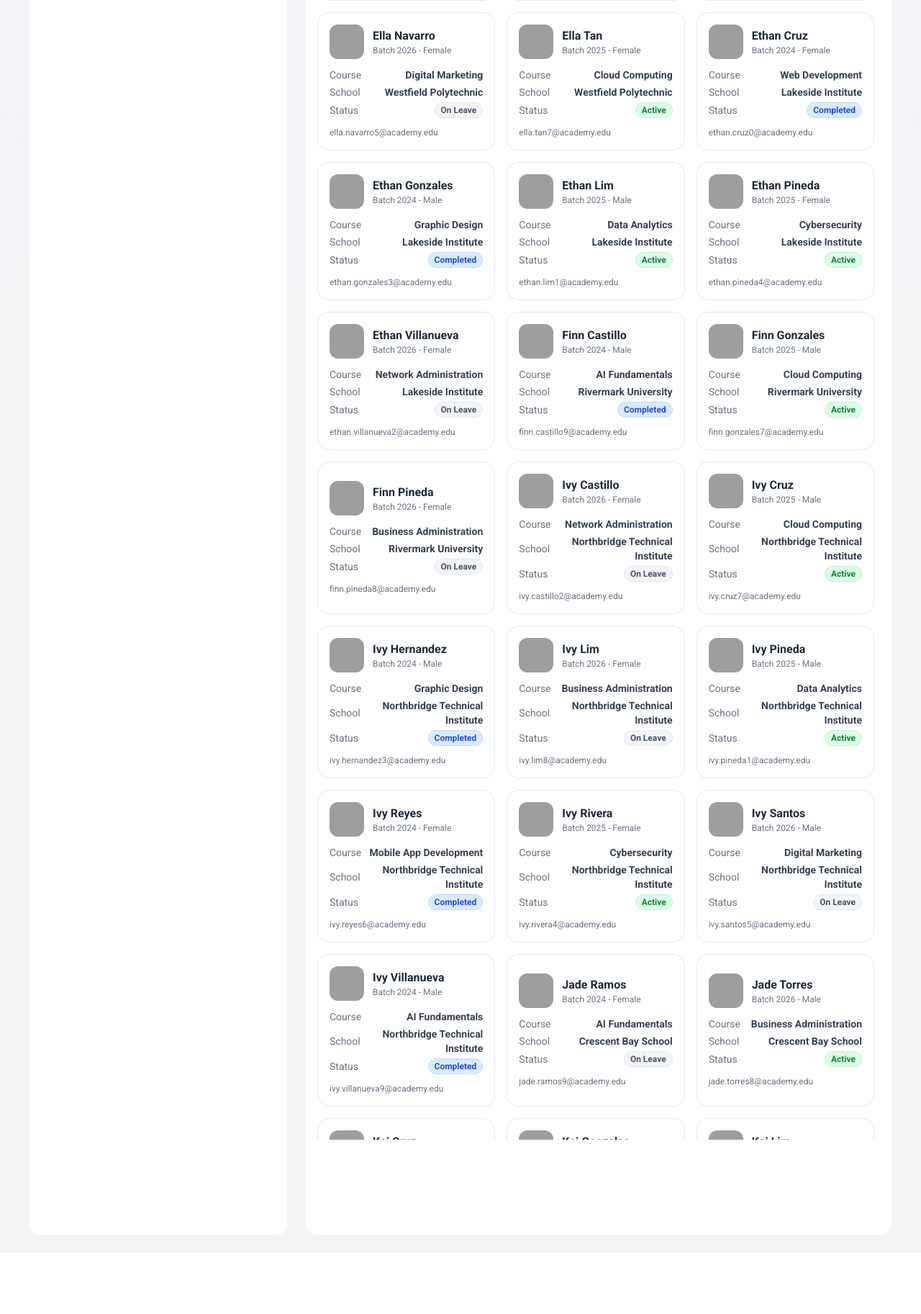
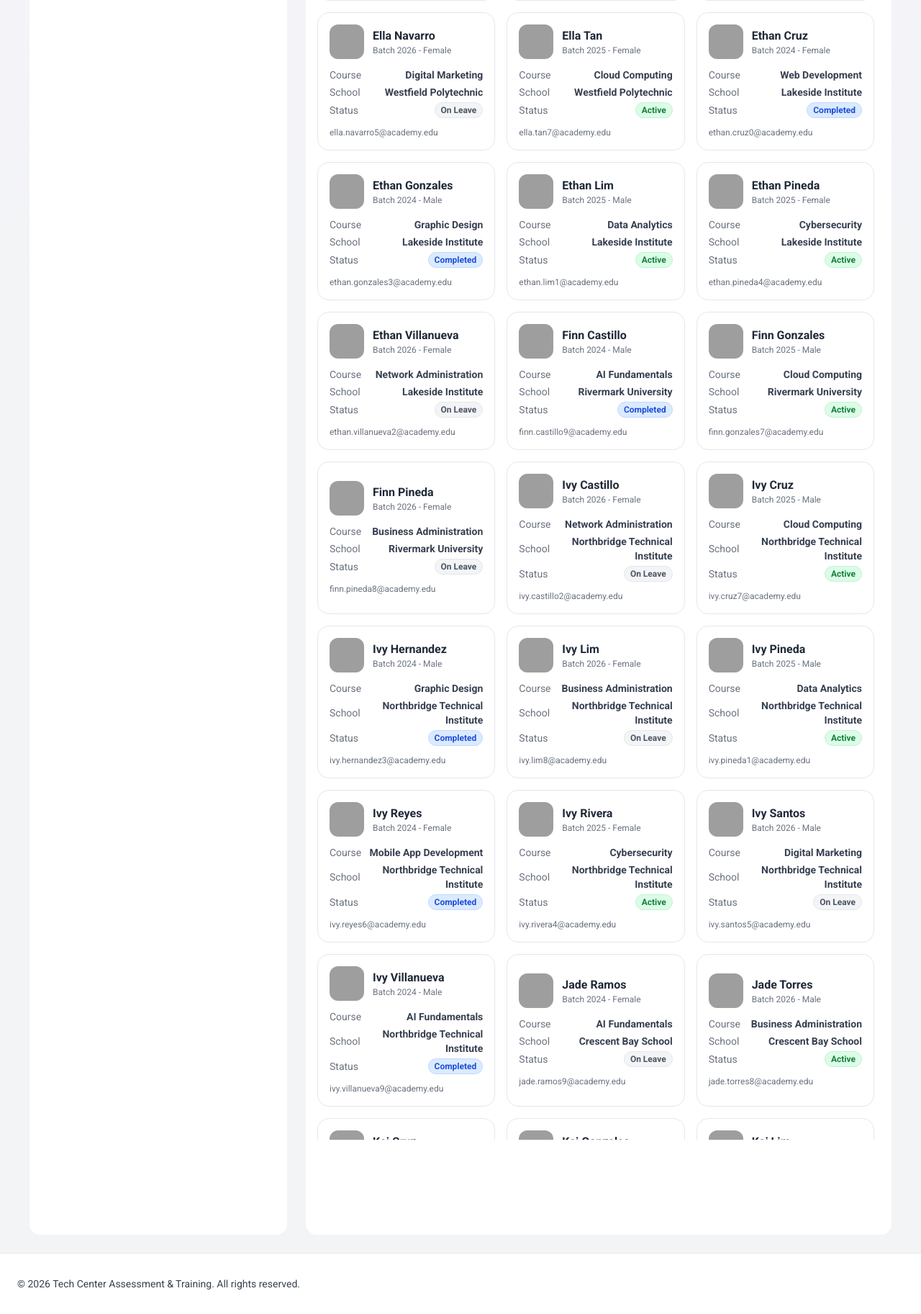
Before and after one commit to Emulli/Training-and-Assessment-, a PHP site: page /OJT/trainees/trainees.php in a window 1280 px wide. Shown: the part 979-2804 px from the top of the page at 72% size. Before the commit the page ends 2562 px from the top, so only its background shows below. Run offline with PHP 8.4, Linux system fonts and the light colour scheme; some libraries are stand-ins or nearby versions; grey boxes are pictures that could not be loaded.

Commit message:
qwhegqhweghqwe

```diff
--- a/includes/header.php
+++ b/includes/header.php
@@ -100,7 +100,7 @@
                     </div>
                 </div>
                 <div class="relative" x-data="{ open: false }" @click.away="open = false" @mouseleave="open = false">
-                    <a href="/trainees/trainees.php" @mouseover="open = true" class="flex items-center gap-1 hover:text-primary transition-colors py-2 border-b-2 border-transparent hover:border-primary focus:outline-none" :class="open ? 'text-primary border-primary' : ''">
+                    <a href="trainees/trainees.php" @mouseover="open = true" class="flex items-center gap-1 hover:text-primary transition-colors py-2 border-b-2 border-transparent hover:border-primary focus:outline-none" :class="open ? 'text-primary border-primary' : ''">
                         Trainees
                         <svg class="w-4 h-4 transition-transform duration-200" :class="open ? 'rotate-180' : ''" fill="none" stroke="currentColor" viewBox="0 0 24 24"><path stroke-linecap="round" stroke-linejoin="round" stroke-width="2" d="M19 9l-7 7-7-7"></path></svg>
                     </a>
@@ -117,7 +117,7 @@
                         style="display: none;"
                     >
                         <div class="px-2 space-y-1">
-                            <a href="/trainees/trainees.php" class="block w-full px-4 py-2 text-sm text-gray-600 rounded-lg hover:text-primary hover:bg-gray-50 transition-colors">
+                            <a href="trainees/trainees.php" class="block w-full px-4 py-2 text-sm text-gray-600 rounded-lg hover:text-primary hover:bg-gray-50 transition-colors">
                                 Trainees Directory
                             </a>
                         </div>
@@ -217,11 +217,10 @@
 
              <div class="py-2 border-t border-b border-gray-50 my-2">
                 <span class="text-xs font-bold text-gray-400 uppercase tracking-wider pl-2">Trainees</span>
-                <a href="/trainees/trainees.php" class="block py-2 pl-4 text-gray-600 hover:text-primary">Trainees Directory</a>
+                <a href="trainees/trainees.php" class="block py-2 pl-4 text-gray-600 hover:text-primary">Trainees Directory</a>
              </div>
              <a href="/hiring" class="block py-2 text-gray-600 hover:text-primary">Job Hiring</a>
              <a href="/OJT/index.php?tab=#affiliates" class="block py-2 text-gray-600 hover:text-primary">Affiliations</a>
         </div>
     </nav>
-</body>
-</html>
+<!-- Header ends here; footer closes the document -->
--- a/trainees/trainees.php
+++ b/trainees/trainees.php
@@ -1,10 +1,6 @@
 <?php
 // Trainees listing UI (mock data only). Replace with DB later.
-ob_start();
 include '../includes/header.php';
-$__hdr = ob_get_clean();
-$__hdr = preg_replace('/<\/body>\s*<\/html>\s*$/i', '', $__hdr);
-echo $__hdr;
 ?>
 <style>
   /* Trainees Animations */
@@ -607,6 +603,8 @@ echo $__hdr;
     setGridClass();
     renderSchools();
     renderTrainees();
-</script>
+  </script>
+
+<?php include '../includes/footer.php'; ?>
 </body>
 </html>
```
Also changed, not shown: db/tvlstc_db (2).sql (renamed from tvlstc_db (2).sql).
